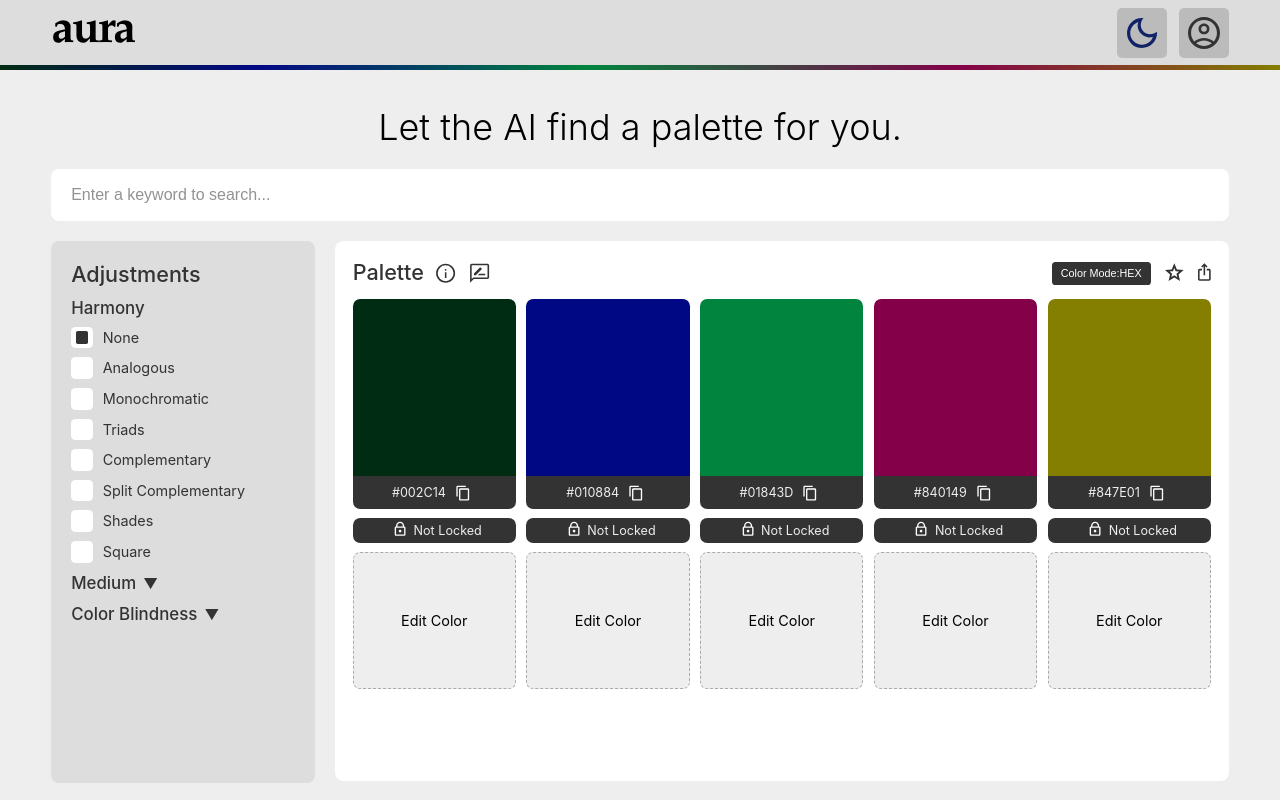
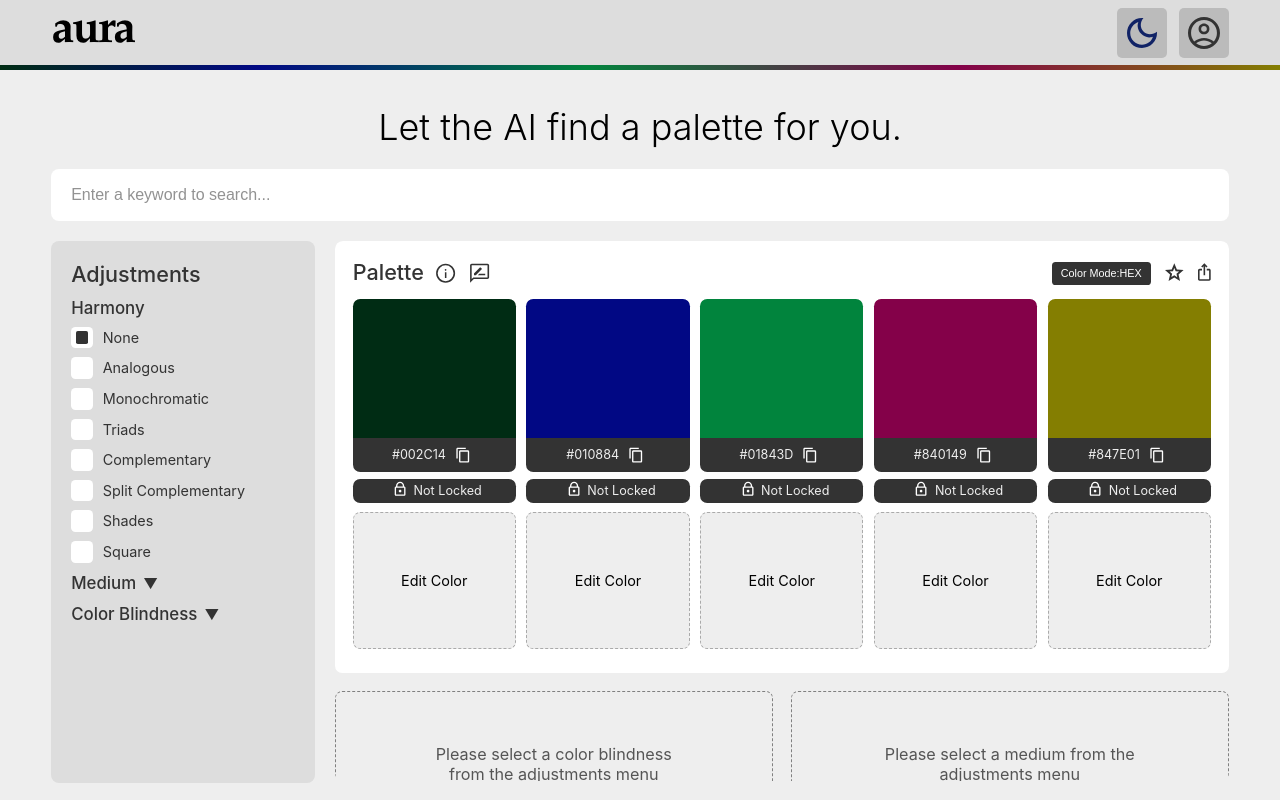
Before and after one commit to solomonNSI/AuraPalette, a React app in the folder aura-palette/: page / in a window 1280 px wide. Built offline with nearby package versions, Linux system fonts and the light colour scheme.

Commit message:
Safari -6

```diff
--- a/aura-palette/src/Components/Palette/style.js
+++ b/aura-palette/src/Components/Palette/style.js
@@ -10,7 +10,7 @@ export const Container = styled.div`
   border-radius: 8px;
   width: 80%;
   margin-right: 4%;
-  height: calc(100vh - 260px);
+  height: calc(100svh - 260px);
   overflow: auto;
 
   @media screen and (max-width: 900px) {
@@ -27,7 +27,7 @@ export const Container = styled.div`
 export const MainPalette = styled.div`
   border-radius: 8px;
   background-color: white;
-  height: calc(100svh - 240px);
+  height: 440px;
   padding: 20px;
   margin-bottom: 20px;
   overflow: hidden;
@@ -249,6 +249,8 @@ export const ColorCode = styled.div`
   justify-content: center;
   font-size: 14px;
   text-align: center;
+  user-select: text;
+
 
   @media screen and (max-width: 900px) {
     font-size: 12px;
--- a/aura-palette/src/index.css
+++ b/aura-palette/src/index.css
@@ -4,4 +4,5 @@ body {
   -webkit-font-smoothing: antialiased;
   -moz-osx-font-smoothing: grayscale;
   height: 100svh !important;
+  user-select: none;
 }
```
